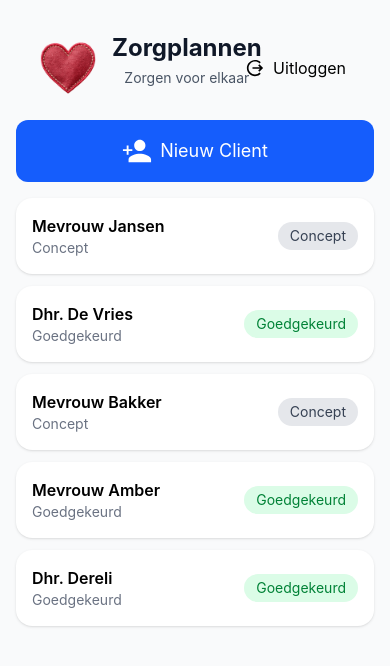
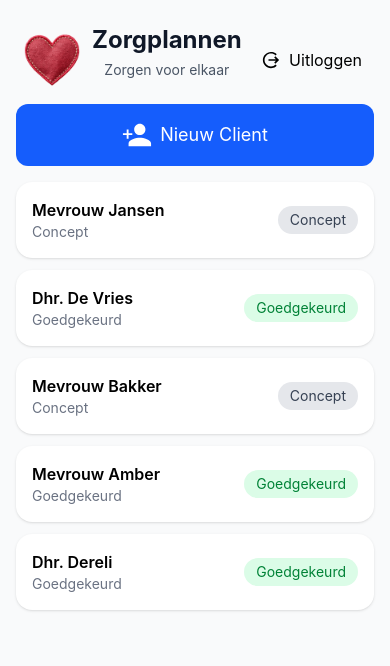
Before and after one commit to Aspheles/care-plan-ai, a React (Vite) app: page /dashboard in a window 390 px wide. Shown: the top 666 px of the page. Built offline with nearby package versions, Linux system fonts and the light colour scheme.

Commit message:
UI: Made the layout more compact for mobile

```diff
--- a/src/components/client/ClientForm.tsx
+++ b/src/components/client/ClientForm.tsx
@@ -53,7 +53,7 @@ const ClientForm = ({
         />
       </Section>
 
-      <div className='fixed bottom-0 left-0 right-0 bg-white p-4 border-t flex gap-2'>
+      <div className='bg-white p-4 border-t flex gap-2'>
         <Button
           onClick={() => generateClientPlan(true)}
           className='flex-1 bg-gray-500 p-3 rounded-xl text-white cursor-pointer hover:bg-gray-400'
--- a/src/components/layout/Header.tsx
+++ b/src/components/layout/Header.tsx
@@ -15,10 +15,10 @@ export const Header: React.FC<HeaderProps> = ({ title, subtitle }) => {
 
   return (
     <header className='w-full'>
-      <div className='max-w-full px-4 sm:px-6 lg:px-8 py-4'>
-        <div className='flex justify-between'>
+      <div className='max-w-full py-2'>
+        <div className='flex justify-between items-center'>
           <div className='flex items-start '>
-            <img src={logo} className='w-18 mr-2' />
+            <img src={logo} className='w-18 mr-1' />
             <div>
               <h1 className='text-2xl font-bold text-gray-900'>{title}</h1>
               {subtitle && (
@@ -30,7 +30,7 @@ export const Header: React.FC<HeaderProps> = ({ title, subtitle }) => {
           </div>
 
           {location.pathname.includes('dashboard') && (
-            <div className='flex'>
+            <div className='flex items-end'>
               <Button
                 onClick={() => navigate('/')}
                 className='flex items-center gap-2 text-black p-3 rounded-xl  transition cursor-pointer hover:text-blue-600'
```
